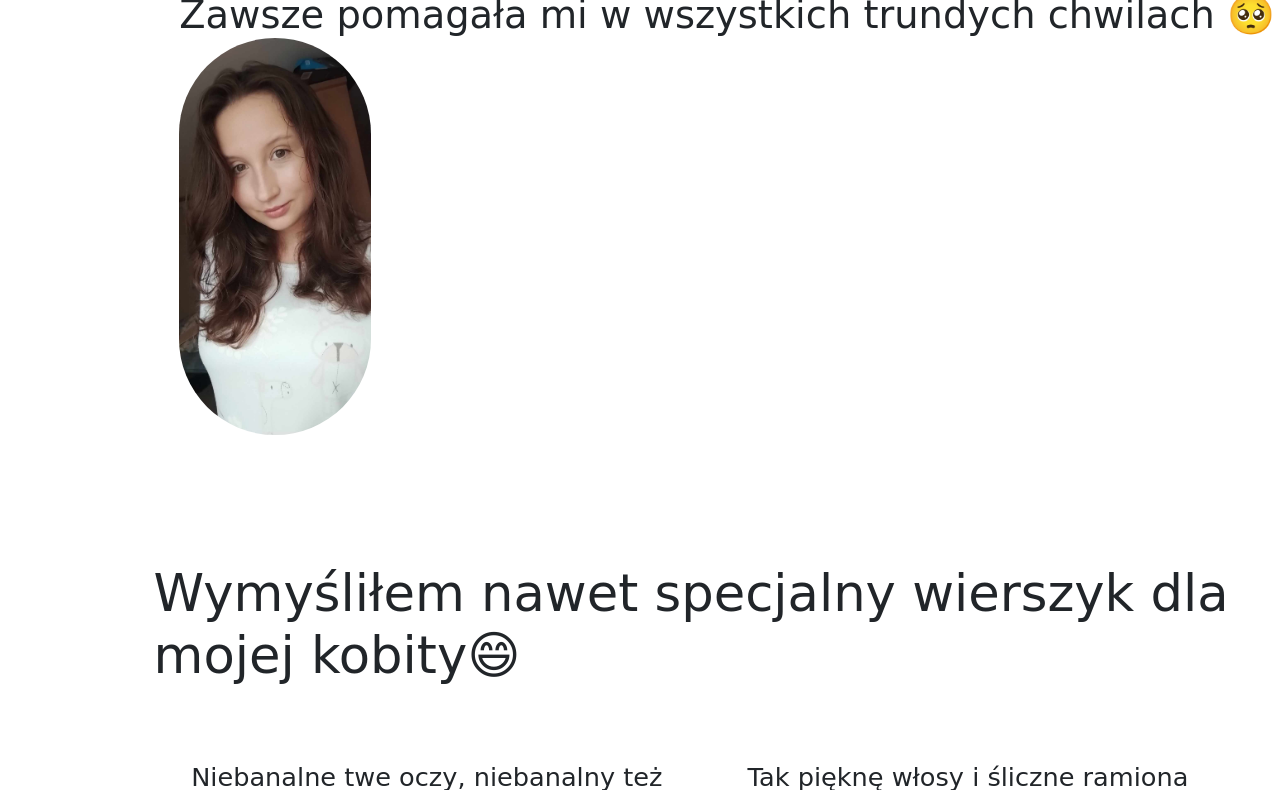
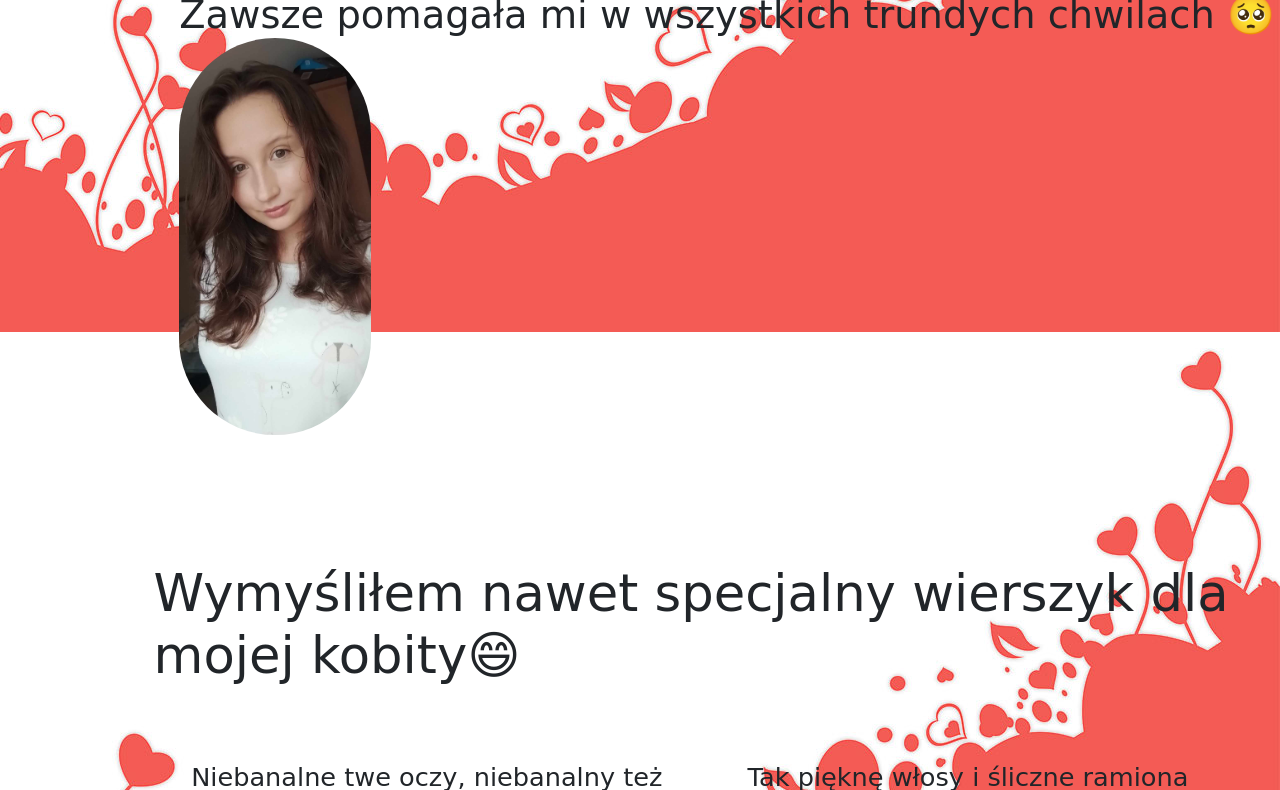
Before and after one commit to lofciammilke/bardzo, a website: page index.html in a window 1280 px wide. Shown: the part 1268-2058 px from the top of the page. Drawn offline with Linux system fonts and the light colour scheme; the site is published under a folder, as on GitHub Pages, so addresses that start at the root find nothing; a web font is replaced by a local one.

Commit message:
more fix

```diff
--- a/index.html
+++ b/index.html
@@ -7,13 +7,13 @@
     <link rel="stylesheet", href="./style.css">
     <link rel="stylesheet", href="./main.css">
 
-    <link rel="icon" type="image/x-icon" href="/img/favicon.png">
+    <link rel="icon" type="image/x-icon" href="./img/favicon.png">
 
     <link rel="preconnect" href="https://fonts.googleapis.com">
     <link rel="preconnect" href="https://fonts.gstatic.com" crossorigin>
     <link href="https://fonts.googleapis.com/css2?family=Loved+by+the+King&family=Noto+Sans:wght@200&display=swap" rel="stylesheet">
     </head>
-<body style="    background-image: url(/img/flowers-hearts.jpg);
+<body style="    background-image: url(./img/flowers-hearts.jpg);
 background-repeat: no-repeat;
 background-attachment: fixed;
 background-size: cover;
```
